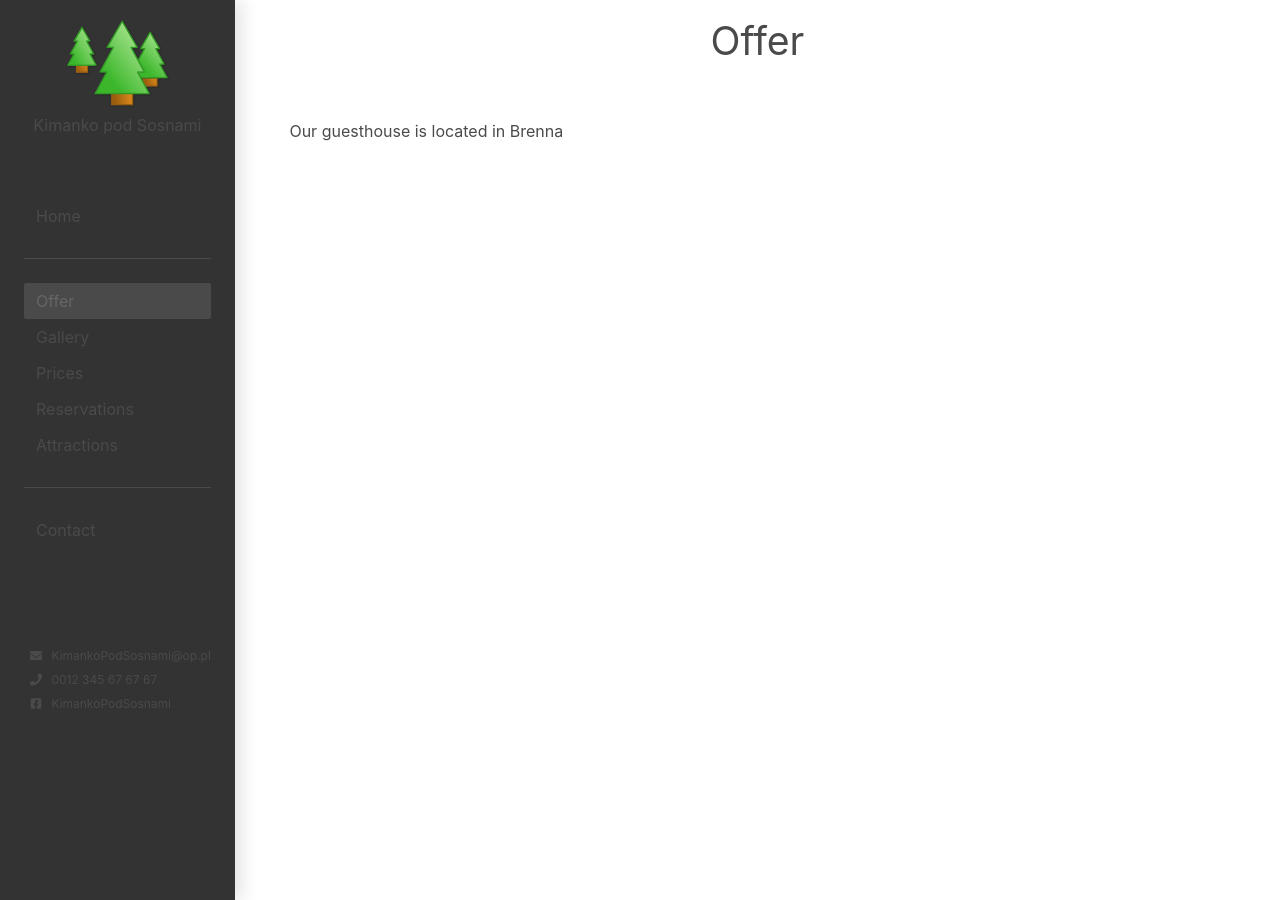
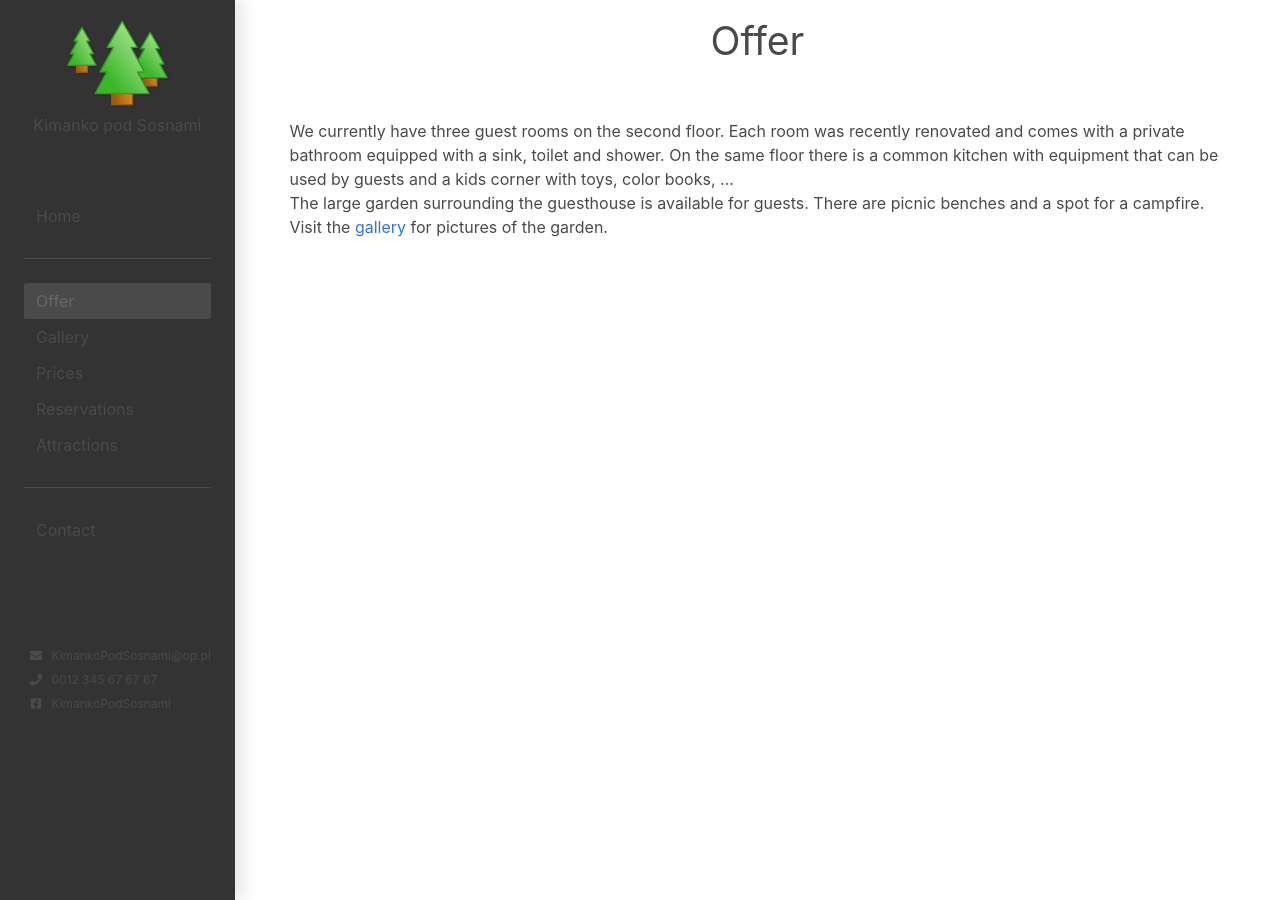
Before and after one commit to Kimanko-pod-Sosnami/Kimanko-pod-Sosnami.github.io, a Jekyll site: the page built from _pages/offer.md, in a window 1280 px wide. Built offline with Jekyll 4.4.1, drawn with Linux system fonts in a browser that asks for light colours.

Commit message:
Updated text

```diff
--- a/_pages/offer.md
+++ b/_pages/offer.md
@@ -6,4 +6,9 @@ permalink: /offer/
 
 # Offer
 
-Our guesthouse is located in Brenna
+We currently have three guest rooms on the second floor. Each room was recently
+renovated and comes with a private bathroom equipped with a sink, toilet and shower. On the same floor there is a common
+kitchen with equipment that can be used by guests and a kids corner with toys, color books, ...
+
+The large garden surrounding the guesthouse is available for guests. There are picnic benches and a spot for a campfire.
+Visit the [gallery]({{ site.baseurl }}/gallery/) for pictures of the garden.
```
Also changed, not shown: _pages/contact.md (+1 -1 lines).
